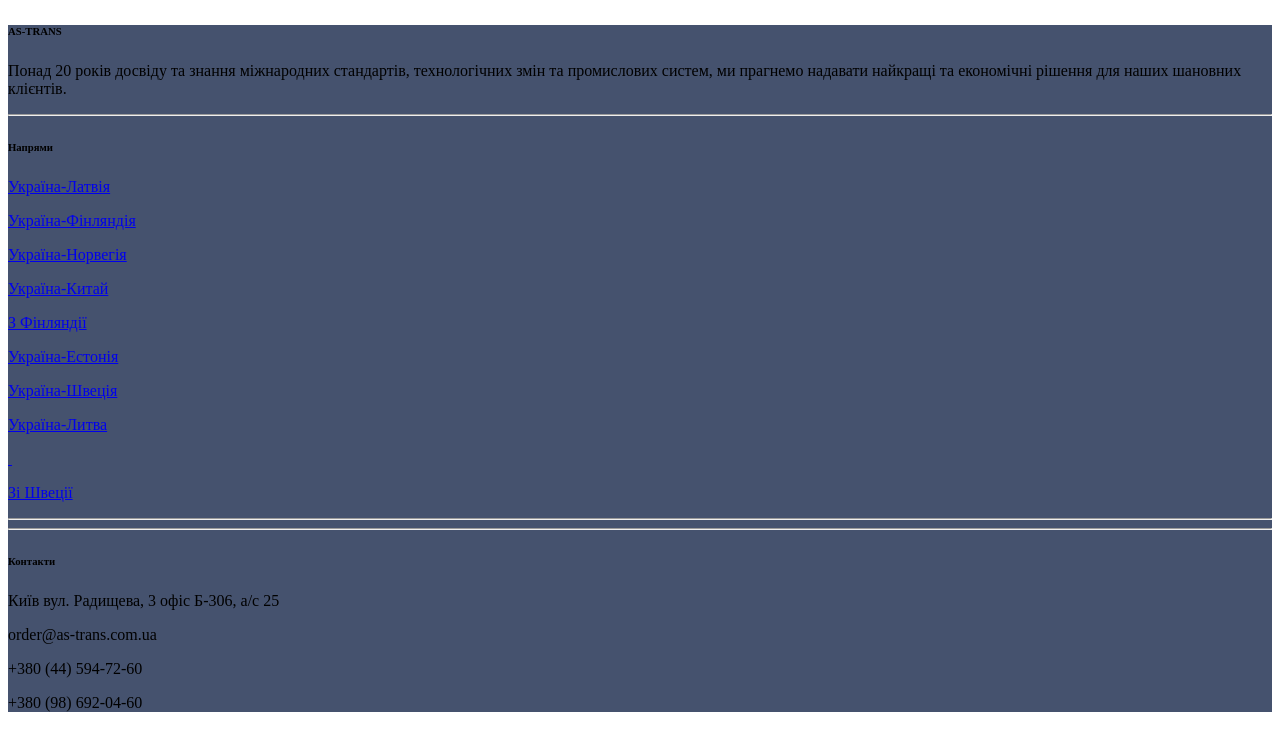
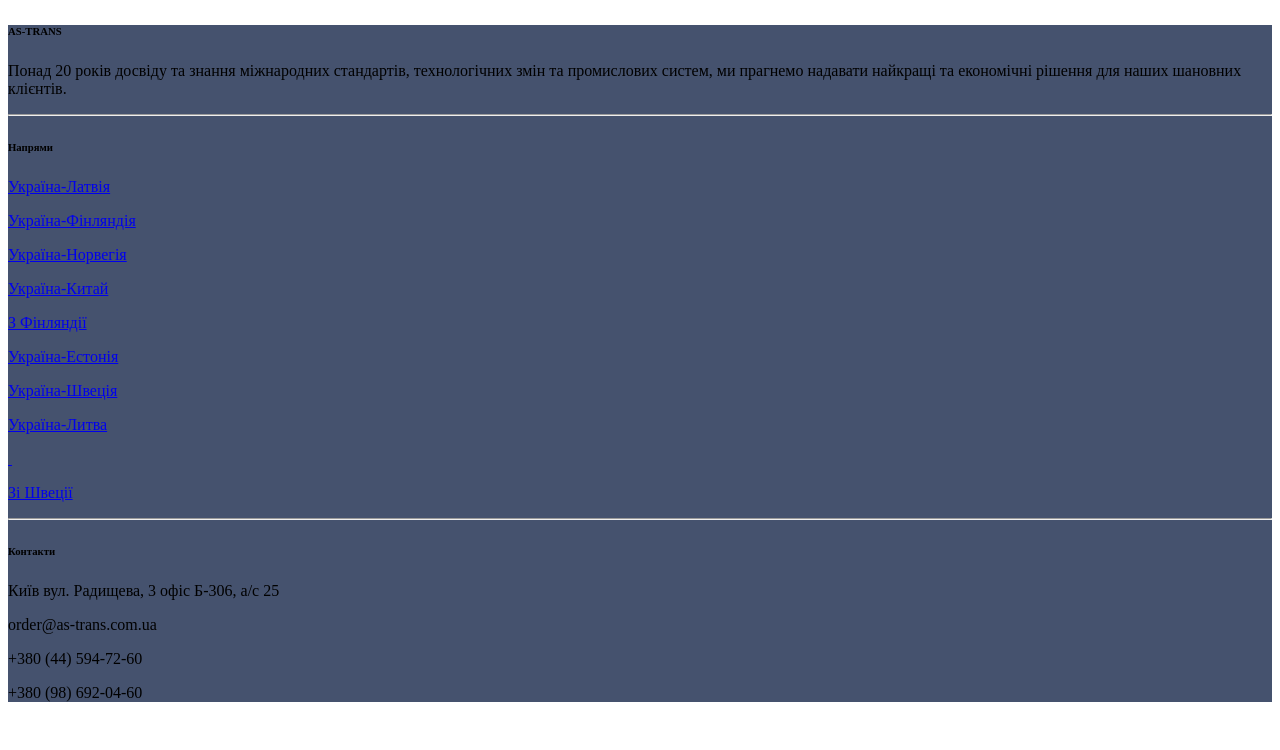
Before and after one commit to bogdmoskv/bogdmoskv.github.io, a plain HTML site: page elements/footer.html in a window 1280 px wide. Drawn offline with Linux system fonts and the light colour scheme.

Commit message:
refactoring

```diff
--- a/elements/footer.html
+++ b/elements/footer.html
@@ -79,9 +79,6 @@
           <hr class="w-100 clearfix d-md-none" />
 
           <!-- Grid column -->
-          <hr class="w-100 clearfix d-md-none" />
-
-          <!-- Grid column -->
           <div class="col-md-4 col-lg-4 mx-auto mt-3">
             <h6 class="text-uppercase mb-4 font-weight-bold">Контакти</h6>
             <p><i class="fas fa-home mr-3"></i> Київ вул. Радищева, 3 офіс Б-306, а/с 25</p>
```
